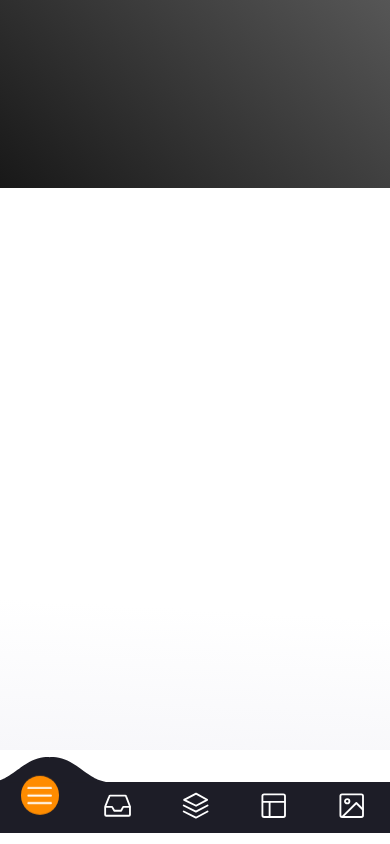
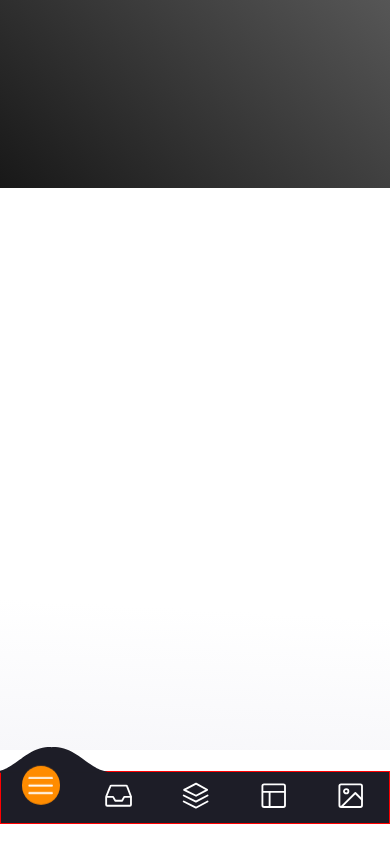
Before and after one commit to bmsebastian2/beer, a React (Vite) app: page /AppBusqueda in a window 390 px wide. Built offline with nearby package versions, Linux system fonts and the light colour scheme; a web font is replaced by a local one.

Commit message:
MENU VERSION 6 ubicacion mobil

```diff
--- a/src/style/menu.css
+++ b/src/style/menu.css
@@ -126,7 +126,8 @@
         .menu {
             font-size: .8em;
             padding: 0;
-            top: 2rem;
+            top: 1.3rem;
+            border: 1px solid red;
 
 
         }
```
